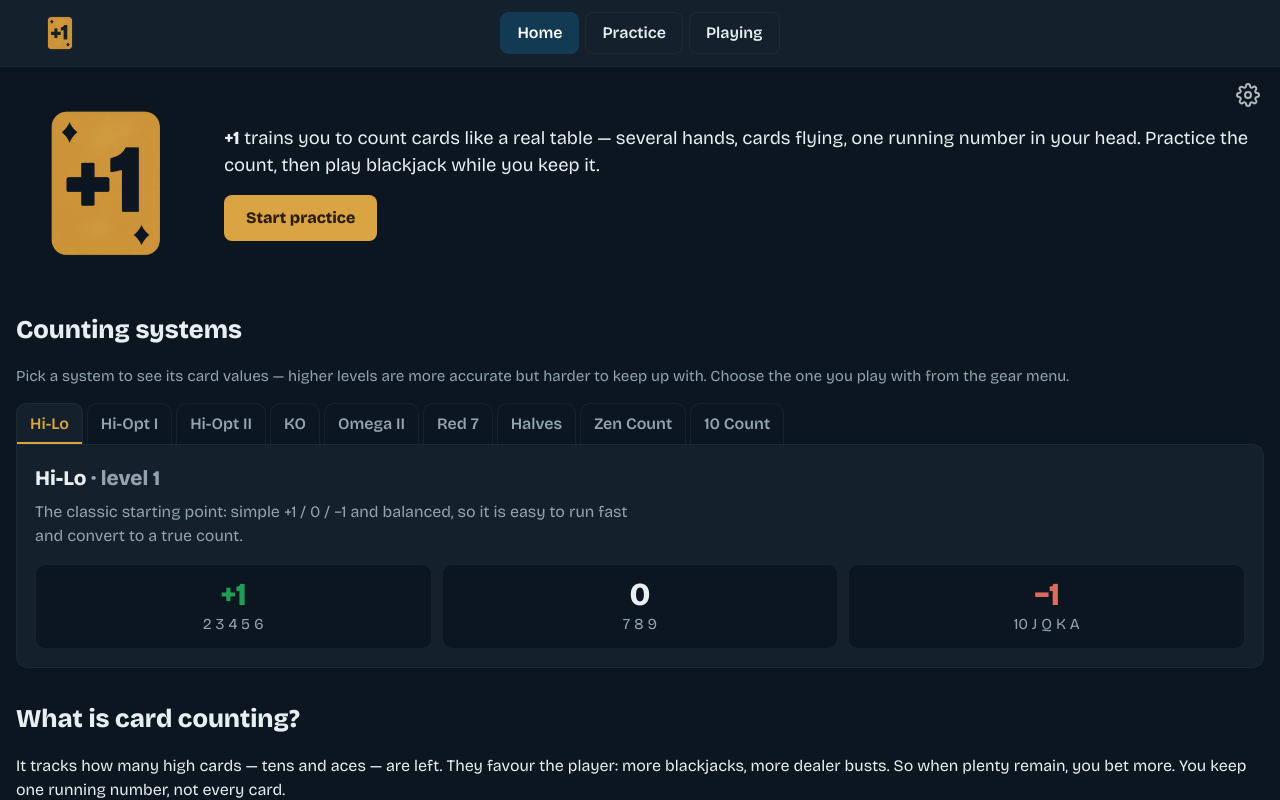
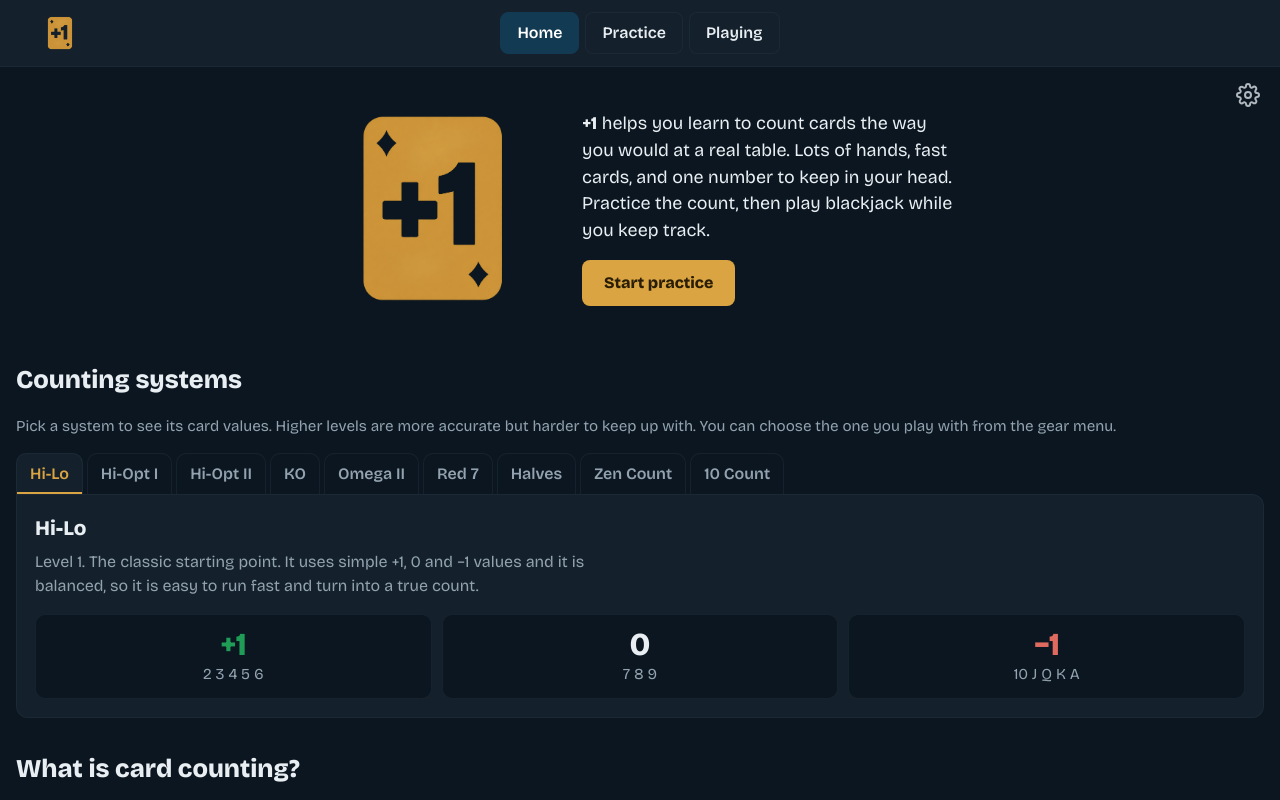
Before and after one commit to DaniilAndreyev/plus-one, a React (Vite) app: page / in a window 1280 px wide. Shown: the top 800 px of the page. Built offline with nearby package versions, Linux system fonts and the light colour scheme.

Commit message:
Polish Home: even box height, bigger centered logo, plainer copy
Give every strategy box a min-height so switching tabs does not jump.
Enlarge the logo, narrow the intro paragraph and centre the hero pair.
Reword the copy to drop em dashes and semicolons and read less generic.

```diff
--- a/src/index.css
+++ b/src/index.css
@@ -21,15 +21,15 @@ main{max-width:1320px;margin:0 auto;padding:0 16px 40px}
 h2{font-size:1.6rem;margin:32px 0 8px}
 .muted{color:var(--mute)}
 p.muted{font-size:.95rem}
-.home-hero{display:flex;align-items:center;gap:28px;flex-wrap:wrap;padding:26px 0 6px}
-.home-hero__logo{width:clamp(110px,18vw,180px);height:auto;flex:none;object-fit:contain}
-.home-hero__intro{flex:1 1 280px;min-width:260px}
-.home-hero__intro p{margin:0 0 16px;font-size:1.15rem;line-height:1.45}
+.home-hero{display:flex;align-items:center;justify-content:center;gap:34px;flex-wrap:wrap;padding:26px 0 6px}
+.home-hero__logo{width:clamp(140px,24vw,230px);height:auto;flex:none;object-fit:contain}
+.home-hero__intro{flex:0 1 380px;max-width:380px;min-width:260px}
+.home-hero__intro p{margin:0 0 16px;font-size:1.12rem;line-height:1.5;max-width:40ch}
 .strat{margin:8px 0 4px}
 .strat-tabs{display:flex;gap:4px;overflow-x:auto}
 .strat-tab{padding:8px 13px;border:1px solid var(--line);border-bottom:0;border-radius:10px 10px 0 0;background:var(--bg);color:var(--mute);font:inherit;font-weight:600;cursor:pointer;white-space:nowrap}
 .strat-tab.on{background:var(--surface);color:var(--brass-ink);box-shadow:0 -2px 0 var(--brass) inset}
-.strat-box{border:1px solid var(--line);border-radius:0 12px 12px 12px;background:var(--surface);padding:18px}
+.strat-box{border:1px solid var(--line);border-radius:0 12px 12px 12px;background:var(--surface);padding:18px;min-height:220px}
 .strat-box h3{margin:0;font-size:1.3rem}
 .strat-box .lead{margin:6px 0 16px;color:var(--mute);max-width:60ch}
 .strat-vals{display:flex;flex-wrap:wrap;gap:10px}
--- a/src/pages/Home.tsx
+++ b/src/pages/Home.tsx
@@ -18,15 +18,15 @@ const CELLS: { key: Rank; label: string }[] = [
 ]
 
 const BLURB: Record<string, string> = {
-  'hi-lo': 'The classic starting point: simple +1 / 0 / −1 and balanced, so it is easy to run fast and convert to a true count.',
-  'hi-opt-1': 'Hi-Lo without the aces or 2s — a cleaner balanced count, usually paired with a separate ace count.',
-  'hi-opt-2': 'A balanced level-2 count that splits the low cards for extra accuracy.',
-  ko: 'Knock-Out: like Hi-Lo but it also counts 7s, which makes it unbalanced — play straight off the running count, no conversion.',
-  'omega-2': 'A precise balanced level-2 count that even gives the 9 a value.',
-  'red-7': 'Hi-Lo plus the red 7s — a beginner-friendly unbalanced count.',
-  halves: 'A level-3 count using half-points for the strongest accuracy.',
-  zen: 'A balanced level-2 count weighting aces −1 and the richest low cards +2.',
-  'ten-count': 'One of the oldest counts: everything is +1 except the tens, which are −2.',
+  'hi-lo': 'The classic starting point. It uses simple +1, 0 and −1 values and it is balanced, so it is easy to run fast and turn into a true count.',
+  'hi-opt-1': 'Like Hi-Lo but the aces and 2s are worth 0. A cleaner balanced count that players often pair with a separate ace count.',
+  'hi-opt-2': 'A balanced level 2 count that splits the low cards apart for more accuracy.',
+  ko: 'Knock Out works like Hi-Lo but it also counts 7s. That makes it unbalanced, so you can play straight off the running count with no conversion.',
+  'omega-2': 'A precise balanced level 2 count that even gives the 9 a value.',
+  'red-7': 'Hi-Lo plus the red 7s. A friendly unbalanced count for beginners.',
+  halves: 'A level 3 count that uses half points for the best accuracy.',
+  zen: 'A balanced level 2 count that weights aces at −1 and the richest low cards at +2.',
+  'ten-count': 'One of the oldest counts. Everything is worth +1 except the tens, which are −2.',
 }
 
 /** Groups a system's ranks by their value, highest value first. */
@@ -49,8 +49,8 @@ export default function Home({ active }: { active: boolean }) {
         <img className="home-hero__logo" src="/res/plusonelogo.png" alt="+1 Hi-Lo card counting trainer" />
         <div className="home-hero__intro">
           <p>
-            <b>+1</b> trains you to count cards like a real table — several hands, cards flying, one running number in
-            your head. Practice the count, then play blackjack while you keep it.
+            <b>+1</b> helps you learn to count cards the way you would at a real table. Lots of hands, fast cards, and
+            one number to keep in your head. Practice the count, then play blackjack while you keep track.
           </p>
           <button className="btn" onClick={() => go('practice')}>
             Start practice
@@ -60,8 +60,8 @@ export default function Home({ active }: { active: boolean }) {
 
       <h2>Counting systems</h2>
       <p className="muted">
-        Pick a system to see its card values — higher levels are more accurate but harder to keep up with. Choose the one
-        you play with from the gear menu.
+        Pick a system to see its card values. Higher levels are more accurate but harder to keep up with. You can choose
+        the one you play with from the gear menu.
       </p>
       <div className="strat">
         <div className="strat-tabs" role="tablist" aria-label="Counting systems">
@@ -78,10 +78,10 @@ export default function Home({ active }: { active: boolean }) {
           ))}
         </div>
         <div className="strat-box">
-          <h3>
-            {sys.name} <span className="muted">· level {sys.level}</span>
-          </h3>
-          <p className="lead">{BLURB[sys.id]}</p>
+          <h3>{sys.name}</h3>
+          <p className="lead">
+            <span className="muted">Level {sys.level}.</span> {BLURB[sys.id]}
+          </p>
           <div className="strat-vals">
             {valueGroups(sys).map((g) => (
               <div key={g.value}>
@@ -90,25 +90,26 @@ export default function Home({ active }: { active: boolean }) {
               </div>
             ))}
           </div>
-          {sys.redSeven && <p className="strat-note">The 7 is split by colour: a red 7 counts +1, a black 7 counts 0.</p>}
+          {sys.redSeven && <p className="strat-note">The 7 depends on colour. A red 7 counts +1 and a black 7 counts 0.</p>}
         </div>
       </div>
 
       <h2>What is card counting?</h2>
       <p>
-        It tracks how many high cards — tens and aces — are left. They favour the player: more blackjacks, more dealer
-        busts. So when plenty remain, you bet more. You keep one running number, not every card.
+        It is a way to track how many high cards, the tens and aces, are still in the shoe. Those cards are good for you,
+        since they mean more blackjacks and more dealer busts. When a lot of them are left, you bet more. You only keep
+        one running number, not every card.
       </p>
 
       <h2>Running count vs true count</h2>
       <p>
-        Start at 0; each card adds its value — that is the <b>running count</b>. Divide it by the decks still unplayed for
-        the <b>true count</b>, the number you actually bet on.
+        You start at 0 and every card adds its value. That total is the <b>running count</b>. Divide it by the number of
+        decks still to be played and you get the <b>true count</b>, which is the number you actually bet on.
       </p>
 
       <p className="muted">
-        Counting is legal, but casinos can ask you to leave — and online games reshuffle every hand, so it only works on a
-        real shoe.
+        Counting cards is legal, but a casino can still ask you to leave. Online games also reshuffle every hand, so it
+        only works on a real shoe.
       </p>
     </section>
   )
```
